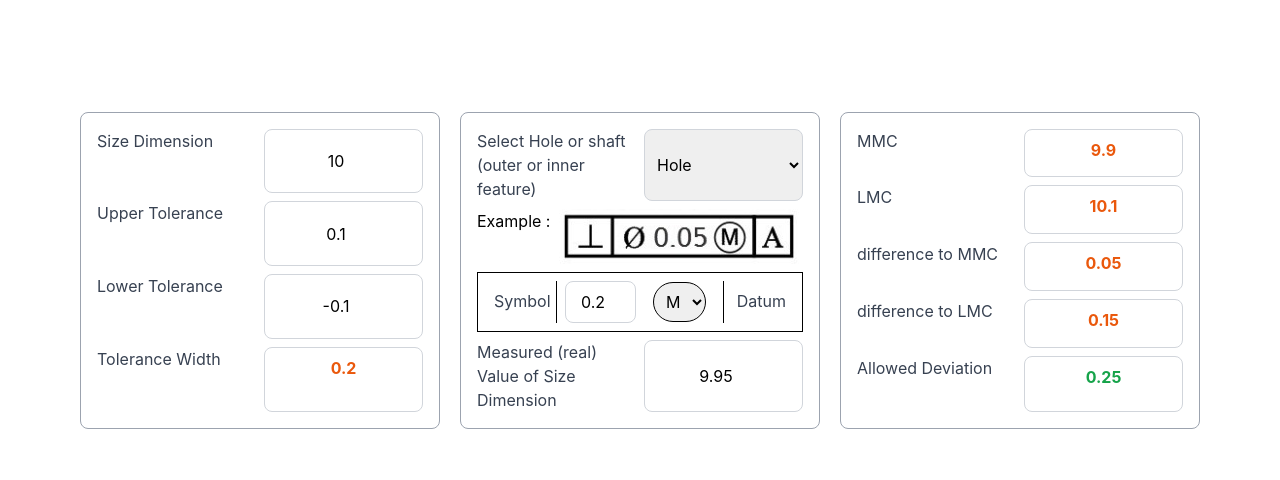
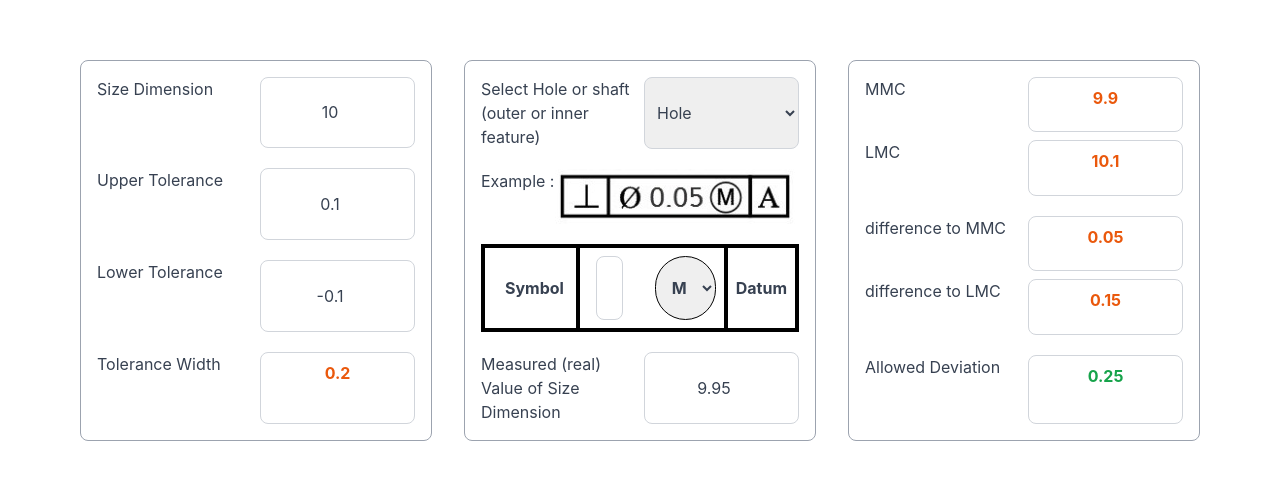
Before and after one commit to moharamfatema/lmc-and-mmc-calculator, a React (Create React App) app: page / in a window 1280 px wide. Shown: the part 150-630 px from the top of the page. Built offline with nearby package versions, Linux system fonts and the light colour scheme.

Commit message:
styling modifications

```diff
--- a/src/app/Main.tsx
+++ b/src/app/Main.tsx
@@ -40,8 +40,8 @@ const Main: FC = () => {
     // eslint-disable-next-line @typescript-eslint/no-explicit-any
 
     return (
-        <div className='main flex w-full h-[100vh] justify-center items-center p-20 my-5'>
-            <div className='wrapper grid grid-cols-1 lg:grid-cols-3 gap-5 '>
+        <div className='main flex w-full h-[100vh] justify-center items-center p-20 my-20 xl:my-0'>
+            <div className='wrapper grid grid-cols-1 xl:grid-cols-3 gap-8 my-10'>
                 <StateContext.Provider
                     value={{ state, setState, result, setResult }}
                 >
--- a/src/app/modules/Mid/components/Wrap/components/Datum.tsx
+++ b/src/app/modules/Mid/components/Wrap/components/Datum.tsx
@@ -11,13 +11,13 @@ const Datum: FC = () => {
 		setState: React.Dispatch<React.SetStateAction<IState>>
 	} = React.useContext(StateContext)
     return (
-        <div className='max grid grid-cols-2 gap-2'>
+        <div className='max flex gap-2 justify-center align-middle content-center'>
             <select
                 title='max-least'
                 name='max'
                 id='max'
                 value={state.max ? 'true' : 'false'}
-                className='border-l border-black p-2 rounded-full w-min h-auto m-auto'
+                className='my-2 border  border-black py-5 px-3 rounded-full w-fit h-auto'
                 onChange={e =>
                     setState({
                         ...state,
@@ -28,12 +28,8 @@ const Datum: FC = () => {
                 <option value={'true'}>M</option>
                 <option value={'false'}>L</option>
             </select>
-            <label
-                htmlFor='sym'
-                className='text-right border-l border-black p-2'
-            >
-				Datum
-            </label>
+            <div className='w-0 border-l-4 border-black'></div>
+            <div className='align-middle text-center m-auto w-min'>Datum</div>
         </div>
     )
 }
--- a/src/app/modules/Mid/components/Wrap/components/Sym.tsx
+++ b/src/app/modules/Mid/components/Wrap/components/Sym.tsx
@@ -11,15 +11,17 @@ const Sym: FC = () => {
 		setState: React.Dispatch<React.SetStateAction<IState>>
 	} = React.useContext(StateContext)
     return (
-        <div className='sym grid grid-cols-2 gap-2'>
-            <label htmlFor='sym' className='border-r border-black p-2'>
+        <div className='sym flex gap-2 px-2'>
+            <div className='p-1 align-middle text-center w-full h-auto m-auto'>
 				Symbol
-            </label>
+            </div>
+            <div className='border-r-4 border-black'></div>
             <input
                 step='0.1'
                 type='number'
                 name='sym'
                 id='sym'
+                className='m-2 w-full'
                 value={state.sym}
                 onChange={e =>
                     setState({
--- a/src/app/modules/Mid/components/Wrap/index.tsx
+++ b/src/app/modules/Mid/components/Wrap/index.tsx
@@ -4,8 +4,9 @@ import Datum from './components/Datum'
 
 const Wrap: FC = () => {
     return (
-        <div className='wrap grid grid-cols-2 gap-2 border border-black p-2'>
+        <div className='wrap flex justify-between gap-2 border-4 border-black px-2 font-bold text-black'>
             <Sym />
+            <div className='w-0'></div>
             <Datum />
         </div>
     )
--- a/src/index.css
+++ b/src/index.css
@@ -5,14 +5,13 @@
 @tailwind utilities;
 
 body {
-  height: 100vh;
   margin: 0;
   font-family: -apple-system, BlinkMacSystemFont, 'Segoe UI', 'Roboto', 'Oxygen',
     'Ubuntu', 'Cantarell', 'Fira Sans', 'Droid Sans', 'Helvetica Neue',
     sans-serif;
   -webkit-font-smoothing: antialiased;
   -moz-osx-font-smoothing: grayscale;
-  @apply text-left top-0;
+  @apply text-left;
 }
 
 code {
@@ -27,18 +26,18 @@ select{
   @apply border border-gray-300 rounded-lg p-2;
 }
 
-label , .label{
+label , .label, div{
   @apply text-gray-700 text-left align-middle;
 }
 
 .value{
-  @apply text-orange-600 font-bold border border-gray-300 rounded-lg p-2;
+  @apply text-orange-600 font-bold border border-gray-300 rounded-lg p-2 text-center;
 }
 
 .value.final{
-  @apply text-green-600 font-bold;
+  @apply text-green-600 font-bold text-center;
 }
 
 .section{
-  @apply border border-gray-400 rounded-lg p-4;
+  @apply border border-gray-400 rounded-lg p-4 gap-y-5;
 }
```
